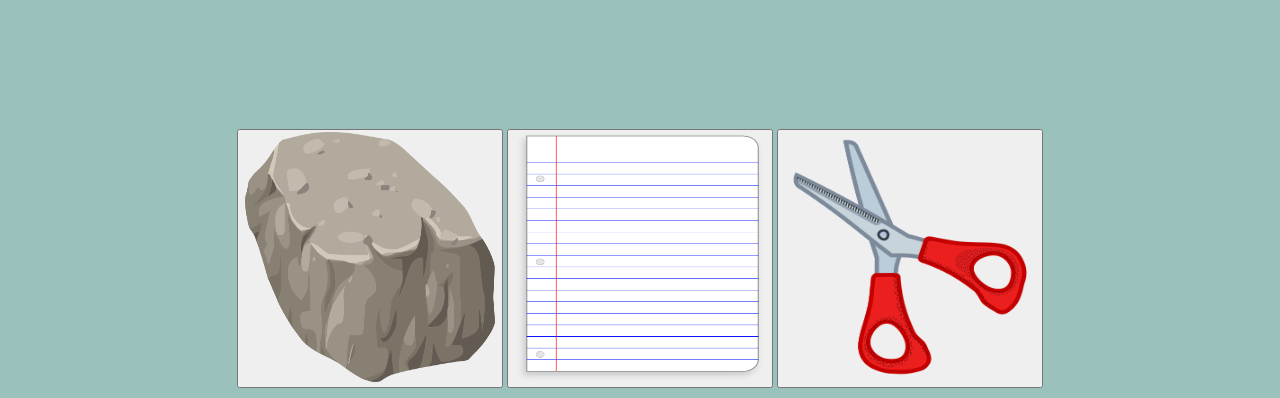
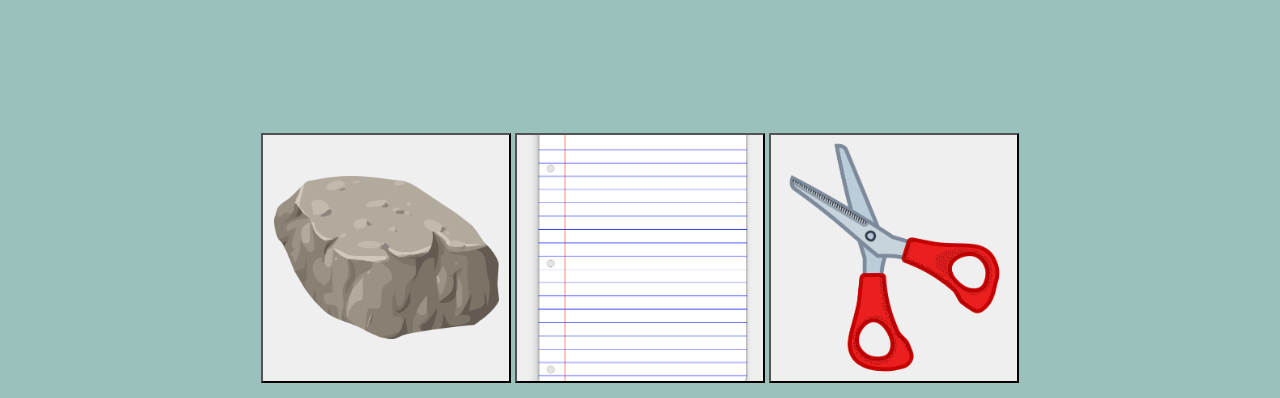
Before and after one commit to EricTGoto/rock-paper-scissors, a plain HTML site: page index.html in a window 1280 px wide. Shown: the part 123-521 px from the top of the page. Drawn offline with Linux system fonts and the light colour scheme.

Commit message:
changed buttons so that they use background images

```diff
--- a/index.html
+++ b/index.html
@@ -14,9 +14,9 @@
 <body>
     <div class="container">
         <div class="buttons">
-            <button class="rock"><img class="image" src="images/rock.png" alt="rock"></button>
-            <button class="paper"><img class="image" src="images/paper.png " alt="paper"></button>
-            <button class="scissors"><img class="image" src="images/scissors.png" alt="scissors"></button>
+            <button class="rock buttonbackground"><!--<img class="image" src="images/rock.png" alt="rock">--></button>
+            <button class="paper buttonbackground"><!--<img class="image" src="images/paper.png " alt="paper">--></button>
+            <button class="scissors buttonbackground"><!--<img class="image" src="images/scissors.png" alt="scissors">--></button>
         </div>
         <div class="result"></div>
     </div>
--- a/rock_paper_scissors.js
+++ b/rock_paper_scissors.js
@@ -4,7 +4,8 @@ let playerScore = 0;
 let computerScore = 0;
 
 function playRound(e) {
-    const choice = e.explicitOriginalTarget.parentElement.className;
+    space_position = e.target.className.search(" ")
+    let choice = e.target.className.substring(0, space_position)
     const computerAction = convertNumToRockPaperScissors(computerPlay());
     const capitalizedWord = capitalizeFirstLetter(choice);
 
--- a/style.css
+++ b/style.css
@@ -20,3 +20,23 @@ body {
     width: 250px;
     height: 250px;
 }
+
+.buttonbackground {
+    background-size: 225px;
+    background-position: center;
+    background-repeat: no-repeat;
+    width: 250px;
+    height: 250px;
+}
+
+.rock {
+    background-image: url('images/rock.png');
+}
+
+.paper {
+    background-image: url('images/paper.png')
+}
+
+.scissors {
+    background-image: url('images/scissors.png');
+}
```
